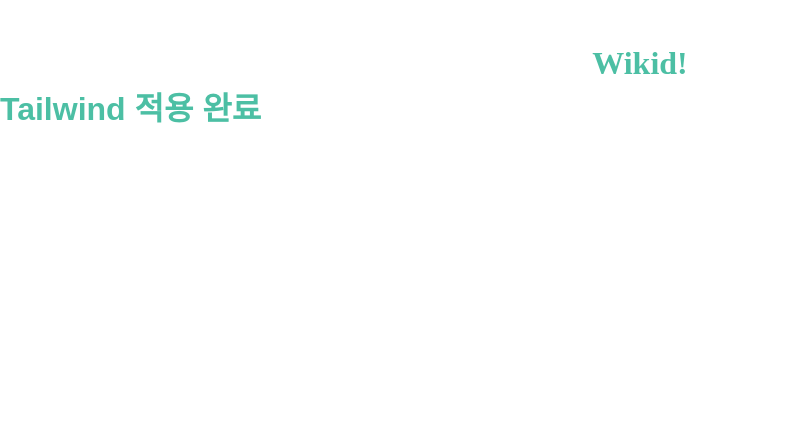
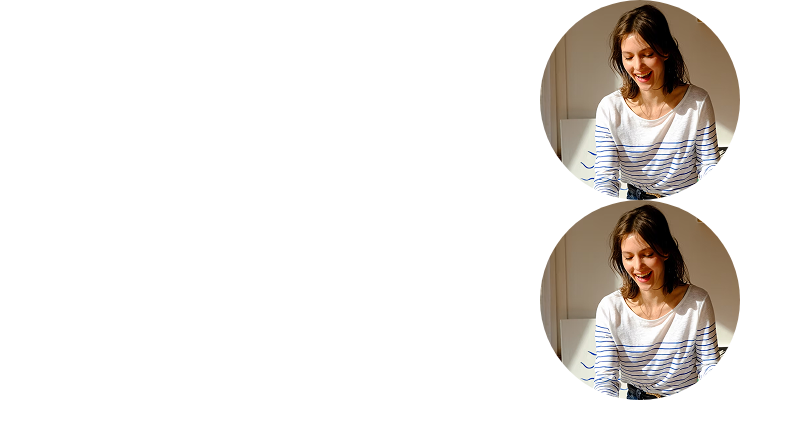
Before and after one commit to tansxx/Wikid, a Next.js app: page / in a window 1280 px wide. Shown: the top 438 px of the page, without its empty margins (0-803 px from the left). Built offline with nearby package versions, Linux system fonts and the light colour scheme.

Commit message:
✨ Feat: Avatar Component 구현 완료

```diff
--- /dev/null
+++ b/src/components/mywikipage/WIkiAvatar.styles.ts
@@ -0,0 +1,69 @@
+import styled, { css } from "styled-components";
+import Image from "next/image";
+import { color } from "@/styles/theme";
+
+export const Wrapper = styled.div`
+  display: flex;
+  justify-content: center;
+  align-items: center;
+`;
+
+export const ImageWrapper = styled.div<{ $isEditMode: boolean }>`
+  position: relative;
+  width: 200px;
+  height: 200px;
+  border-radius: 50%;
+  overflow: hidden;
+  cursor: ${({ $isEditMode }) => ($isEditMode ? "pointer" : "default")};
+
+  ${({ $isEditMode }) =>
+    $isEditMode &&
+    css`
+      &:hover div {
+        opacity: 1;
+      }
+    `}
+`;
+
+export const StyledImage = styled(Image)<{ $isEditMode: boolean }>`
+  object-fit: cover;
+  width: 100%;
+  height: 100%;
+  transition: transform 0.3s ease, filter 0.3s ease;
+
+  ${({ $isEditMode }) =>
+    $isEditMode &&
+    css`
+      ${ImageWrapper}:hover & {
+        transform: scale(1.05);
+        filter: blur(2px);
+      }
+    `}
+`;
+
+export const HoverOverlay = styled.div`
+  position: absolute;
+  inset: 0;
+  background-color: rgba(0, 0, 0, 0.5);
+  display: flex;
+  align-items: center;
+  justify-content: center;
+  opacity: 0;
+  transition: opacity 0.3s;
+`;
+
+export const CameraIconWrapper = styled.div`
+  width: 32px;
+  height: 32px;
+  transition: transform 0.3s ease;
+
+  svg {
+    width: 100%;
+    height: 100%;
+  }
+  color: ${color("gray50")};
+
+  ${ImageWrapper}:hover & {
+    transform: scale(1.2);
+  }
+`;
--- /dev/null
+++ b/src/components/mywikipage/WikiAvatar.tsx
@@ -0,0 +1,40 @@
+import Image from "next/image";
+import {
+  Wrapper,
+  ImageWrapper,
+  StyledImage,
+  HoverOverlay,
+  CameraIconWrapper,
+} from "./WIkiAvatar.styles";
+import CameraIcon from "@/assets/icons/ic_camera.svg";
+
+interface WikiAvatarProps {
+  src: string;
+  alt?: string;
+  isEditMode: boolean;
+}
+
+export default function WikiAvatar({
+  src,
+  alt = "프로필 이미지",
+  isEditMode,
+}: WikiAvatarProps) {
+  return (
+    <Wrapper>
+      <ImageWrapper $isEditMode={isEditMode}>
+        <StyledImage
+          src={src}
+          alt={alt}
+          width={200}
+          height={200}
+          $isEditMode={isEditMode}
+        />
+        <HoverOverlay>
+          <CameraIconWrapper>
+            <CameraIcon />
+          </CameraIconWrapper>
+        </HoverOverlay>
+      </ImageWrapper>
+    </Wrapper>
+  );
+}
--- a/src/pages/index.tsx
+++ b/src/pages/index.tsx
@@ -1,23 +1,20 @@
 import React from "react";
-import styled from "styled-components";
 import "@/styles/GlobalStyle.ts";
-import { font, color } from "@/styles/theme";
-
-/* 피그마에 나와 있는 색상과 폰트는 이런 식으로 사용하시면 됩니다! */
-const Title = styled.h1`
-  ${font("text3xlBold")}
-  color: ${color("primaryGreen200")};
-  margin-top: 40px;
-  text-align: center;
-`;
+import WikiAvatar from "@/components/mywikipage/WikiAvatar";
 
 export default function Home() {
   return (
     <div>
-      <Title>Wikid!</Title>
-      <h1 className="text-text3xlBold font-pretendard text-primaryGreen200">
-        Tailwind 적용 완료
-      </h1>
+      <WikiAvatar
+        src="/assets/images/img_profile.png"
+        isEditMode={false}
+        alt="일반 프로필"
+      />
+      <WikiAvatar
+        src="/assets/images/img_profile.png"
+        isEditMode={true}
+        alt="수정 프로필"
+      />
     </div>
   );
 }
```
Also changed, not shown: src/assets/icons/ic_camera.svg, 1 other file (tests, documents, lock files or other folders).
